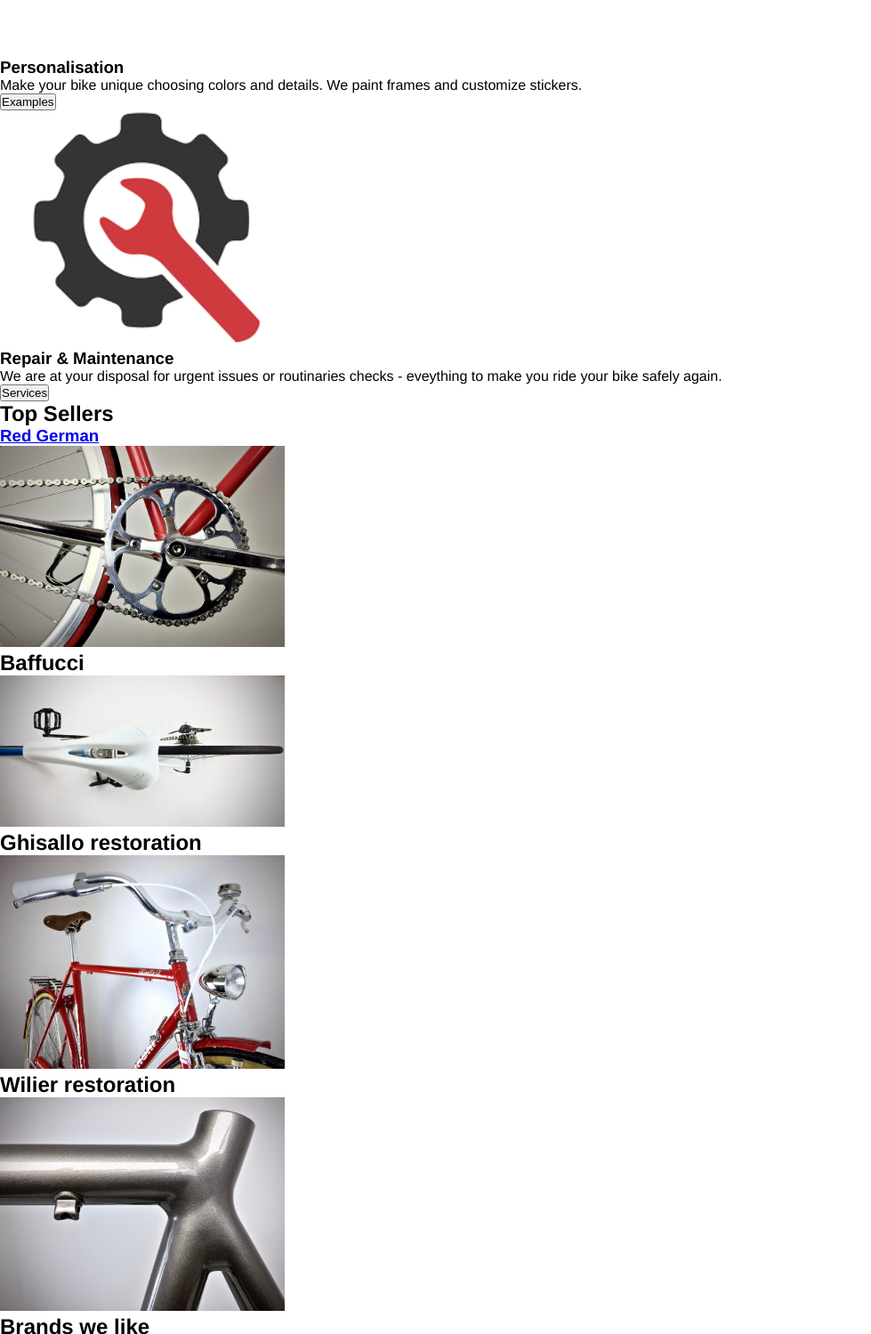
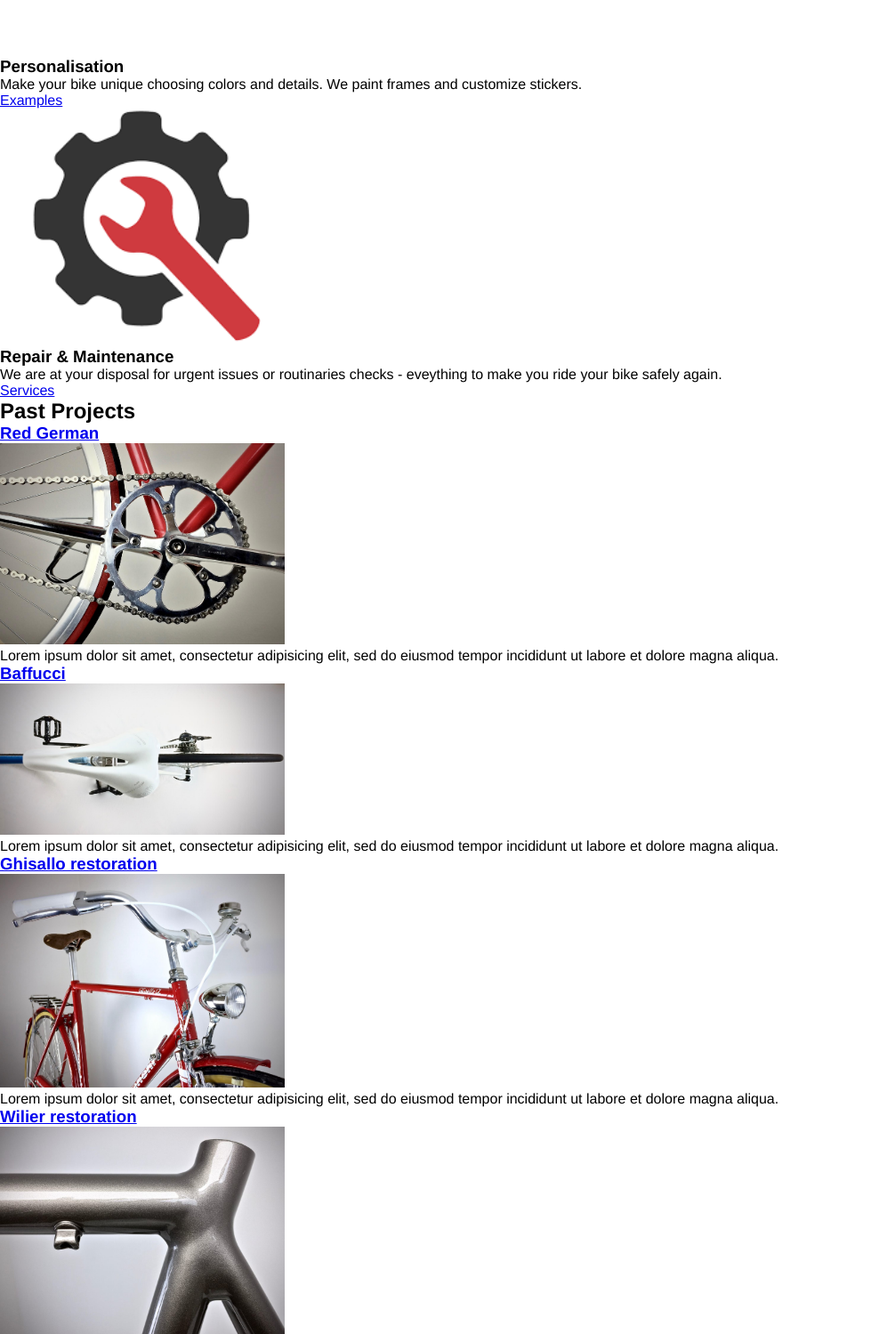
Before and after one commit to annieha11/annieha11.github.io, a plain HTML site: page u3/index.html in a window 1280 px wide. Shown: the part 1354-2853 px from the top of the page at 89% size, without its empty margins (0-979 px from the left). Drawn offline with Linux system fonts and the light colour scheme.

Commit message:
Update U3

```diff
--- a/u3/css/style.css
+++ b/u3/css/style.css
@@ -53,10 +53,12 @@ footer {
 	text-align: center;
 	padding: 20px;
 }
+
 header img {
     width: 5em;
     float: left;
 }
+
 .cta {
     padding: 1em 2em;
     background: purple;
--- a/u3/index.html
+++ b/u3/index.html
@@ -1,7 +1,7 @@
 <!DOCTYPE html>
 <html>
 <head>
-	<title> Unit 3 Exercise for PALO ALTO</title>
+	<title>Unit 3 Exercise for PALO ALTO</title>
 	<link rel="stylesheet" type="text/css" href="css/style.css">
 </head>
 <body>
@@ -26,43 +26,63 @@
 			<img src="images/S1_recycling.png" alt="recycling sign" title="restoration icon">
 			<h3>Restoration</h3>
 			<p>Why should you buy a new bike if you have an old one in garage? We can help you to re-cycle!</p>
-			<button>Discover</button>
+			<a href="#">Discover</a>
 		</section>
 		<section>
 			<img src="images/S2_bike-icon.png" alt="bike that is changing color" title="personalisation icon">
 			<h3>Personalisation</h3>
 			<p>Make your bike unique choosing colors and details. We paint frames and customize stickers.</p>
-			<button>Examples</button>
+			<a href="#">Examples</a>
 		</section>
 		<section>
 			<img src="images/S3_repair.png" alt="bike broken that is fixed" title="Repair icon">
 			<h3>Repair &amp; Maintenance</h3>
 			<p>We are at your disposal for urgent issues or routinaries checks - eveything to make you ride your bike safely again.</p>
-			<button>Services</button>
+			<a href="#">Services</a> <!-- Can this open a pop-up window?  -->
 		</section>
 	</section>
-	<section id="projects">
-		<h2>Top Sellers</h2>
+	<section id="projects"> <!--I want to style this section in two different ways and only one needs the description paragraph-->
+		<h2>Past Projects</h2>
 		<a href="#"> <!-- in this case the anchor can replace a div -->
 			<h3>Red German</h3>
-			<img src="images/red_german.jpg">
+			<img src="images/red_german.jpg" alt="" title="">
 		</a>
-		<h2>Baffucci</h2>
-		<img src="images/baffucci.jpg">
-
-		<h2>Ghisallo restoration</h2>
-		<img src="images/bianchi.jpg">
-
-		<h2>Wilier restoration</h2>
-		<img src="images/wilier.jpg">
+		<div>
+			<p>Lorem ipsum dolor sit amet, consectetur adipisicing elit, sed do eiusmod
+			tempor incididunt ut labore et dolore magna aliqua.</p>
+		</div>
+		<a href="#">
+			<h3>Baffucci</h3>
+			<img src="images/baffucci.jpg" alt="" title="">
+		</a>
+		<div>
+			<p>Lorem ipsum dolor sit amet, consectetur adipisicing elit, sed do eiusmod
+			tempor incididunt ut labore et dolore magna aliqua.</p>
+		</div>
+		<a href="#">
+			<h3>Ghisallo restoration</h3>
+			<img src="images/bianchi.jpg" alt="" title="">
+		</a>
+		<div>
+			<p>Lorem ipsum dolor sit amet, consectetur adipisicing elit, sed do eiusmod
+			tempor incididunt ut labore et dolore magna aliqua.</p>
+		</div>
+		<a href="#">
+			<h3>Wilier restoration</h3>
+			<img src="images/wilier.jpg" alt="" title="">
+		</a>
+		<div>
+			<p>Lorem ipsum dolor sit amet, consectetur adipisicing elit, sed do eiusmod
+			tempor incididunt ut labore et dolore magna aliqua.</p>
+		</div>
 	</section>
 	<section>
 		<h2>Brands we like</h2>
-		<img src="images/cinelli-logo.png" alt="Letter c with wings" title="Logo Cinelli">
-		<img src="images/columbus-logo.png">
-		<img src="images/campagnolo-logo.png">
-		<img src="images/selle-Smarco-logo.jpg">
-		<img src="images/fulcrum-logo.png">
+		<img src="images/cinelli-logo.png" alt="letter c with wings" title="Logo Cinelli">
+		<img src="images/columbus-logo.png" alt="white dove on a red background" title="Logo Columbus Tubing">>
+		<img src="images/campagnolo-logo.png" alt="campagnolo in italics" title="logo campagnolo">
+		<img src="images/selle-Smarco-logo.jpg" alt="text selle san marco with an italian flag" title="logo selle san marco">
+		<img src="images/fulcrum-logo.png" alt="ctext fulcrum" title="logo fulcrum">
 	</section>
 	<footer>
 		<h2>Contact</h2>
```
Also changed, not shown: 2 other files.
